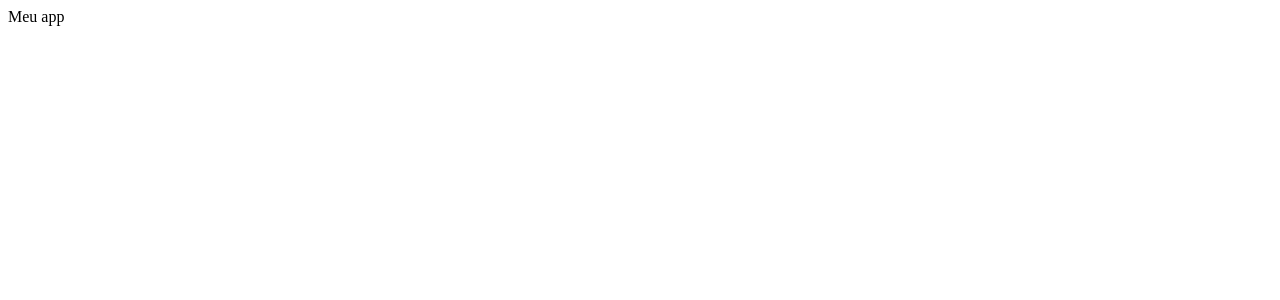
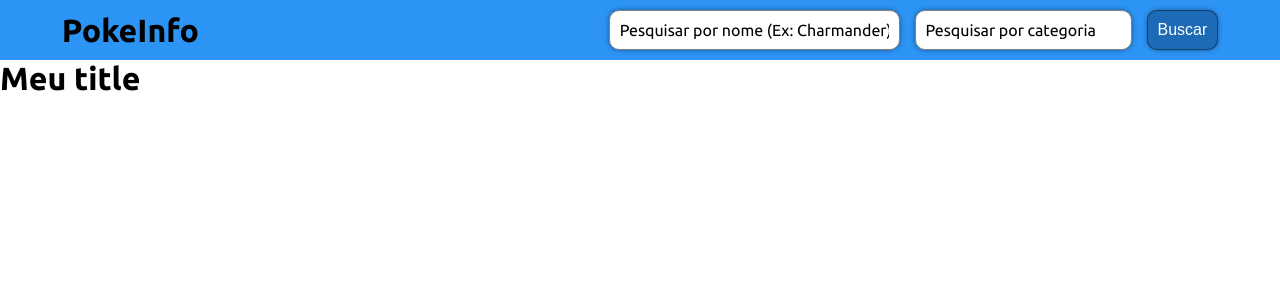
Before and after one commit to MRonald/mrpokeinfo, a React (Create React App) app: page / in a window 1280 px wide. Shown: the top 300 px of the page. Built offline with nearby package versions, Linux system fonts and the light colour scheme.

Commit message:
Criando Header e estilizando | Alteração no nome do projeto

```diff
--- a/package.json
+++ b/package.json
@@ -1,5 +1,5 @@
 {
-    "name": "pokesearch",
+    "name": "pokeinfo",
     "version": "0.1.0",
     "private": true,
     "dependencies": {
--- a/public/index.html
+++ b/public/index.html
@@ -1,43 +1,18 @@
 <!DOCTYPE html>
-<html lang="en">
+<html lang="pt-br">
   <head>
     <meta charset="utf-8" />
-    <link rel="icon" href="%PUBLIC_URL%/favicon.ico" />
     <meta name="viewport" content="width=device-width, initial-scale=1" />
-    <meta name="theme-color" content="#000000" />
     <meta
       name="description"
       content="Web site created using create-react-app"
     />
-    <link rel="apple-touch-icon" href="%PUBLIC_URL%/logo192.png" />
-    <!--
-      manifest.json provides metadata used when your web app is installed on a
-      user's mobile device or desktop. See https://developers.google.com/web/fundamentals/web-app-manifest/
-    -->
-    <link rel="manifest" href="%PUBLIC_URL%/manifest.json" />
-    <!--
-      Notice the use of %PUBLIC_URL% in the tags above.
-      It will be replaced with the URL of the `public` folder during the build.
-      Only files inside the `public` folder can be referenced from the HTML.
-
-      Unlike "/favicon.ico" or "favicon.ico", "%PUBLIC_URL%/favicon.ico" will
-      work correctly both with client-side routing and a non-root public URL.
-      Learn how to configure a non-root public URL by running `npm run build`.
-    -->
-    <title>React App</title>
+    <link rel="preconnect" href="https://fonts.gstatic.com">
+    <link href="https://fonts.googleapis.com/css2?family=Ubuntu:wght@400;500;700&display=swap" rel="stylesheet">
+    <title>Home | PokeInfo</title>
   </head>
   <body>
     <noscript>You need to enable JavaScript to run this app.</noscript>
     <div id="root"></div>
-    <!--
-      This HTML file is a template.
-      If you open it directly in the browser, you will see an empty page.
-
-      You can add webfonts, meta tags, or analytics to this file.
-      The build step will place the bundled scripts into the <body> tag.
-
-      To begin the development, run `npm start` or `yarn start`.
-      To create a production bundle, use `npm run build` or `yarn build`.
-    -->
   </body>
 </html>
--- a/src/App.tsx
+++ b/src/App.tsx
@@ -1,7 +1,22 @@
+import { createGlobalStyle } from 'styled-components';
+import Header from './components/Header';
+
+const GlobalStyle = createGlobalStyle`
+    * {
+        margin: 0;
+        padding: 0;
+    }
+    body {
+        font-family: Ubuntu, sans-serif;
+    }
+`;
+
 export default function App() {
-  return (
-    <div className="App">
-      Meu app
-    </div>
-  );
+    return (
+        <div>
+            <GlobalStyle />
+            <Header />
+            <h1>Meu title</h1>
+        </div>
+    );
 }
--- /dev/null
+++ b/src/components/Header.tsx
@@ -0,0 +1,63 @@
+import styled from 'styled-components';
+
+const HeaderWrapper = styled.div`
+    background-color: #2C94F5;
+    min-height: 60px;
+    width: 100vw;
+    display: flex;
+    justify-content: space-around;
+    align-items: center;
+
+    form {
+        width: 70%;
+        display: flex;
+        justify-content: flex-end;
+        align-items: center;
+
+        input {
+            padding: 10px;
+            width: 30%;
+            min-width: 195px;
+            border-radius: 10px;
+            border: 1px solid gray;
+            box-shadow: 0px 0px 5px rgba(0, 0, 0, .4);
+            font-family: Ubuntu;
+            font-size: 1rem;
+        }
+        input:not(:first-child) {
+            width: 12%;
+            margin: 0 15px;
+        }
+        input::placeholder {
+            color: black;
+        }
+        input:focus {
+            &::placeholder {
+                color: gray;
+            }
+        }
+        button {
+            padding: 10px;
+            font-size: 1rem;
+            color: white;
+            background-color: #1D6BB6;
+            border: 1px solid rgba(0, 0, 0, .4);
+            border-radius: 10px;
+            box-shadow: 0px 0px 5px rgba(0, 0, 0, .4);
+            cursor: pointer;
+        }
+    }
+`;
+
+export default function Header() {
+    return (
+        <HeaderWrapper>
+            <h1>PokeInfo</h1>
+            <form>
+                <input type="text" placeholder="Pesquisar por nome (Ex: Charmander)" />
+                <input type="text" placeholder="Pesquisar por categoria" />
+                <button>Buscar</button>
+            </form>
+        </HeaderWrapper>
+    );
+}
```
